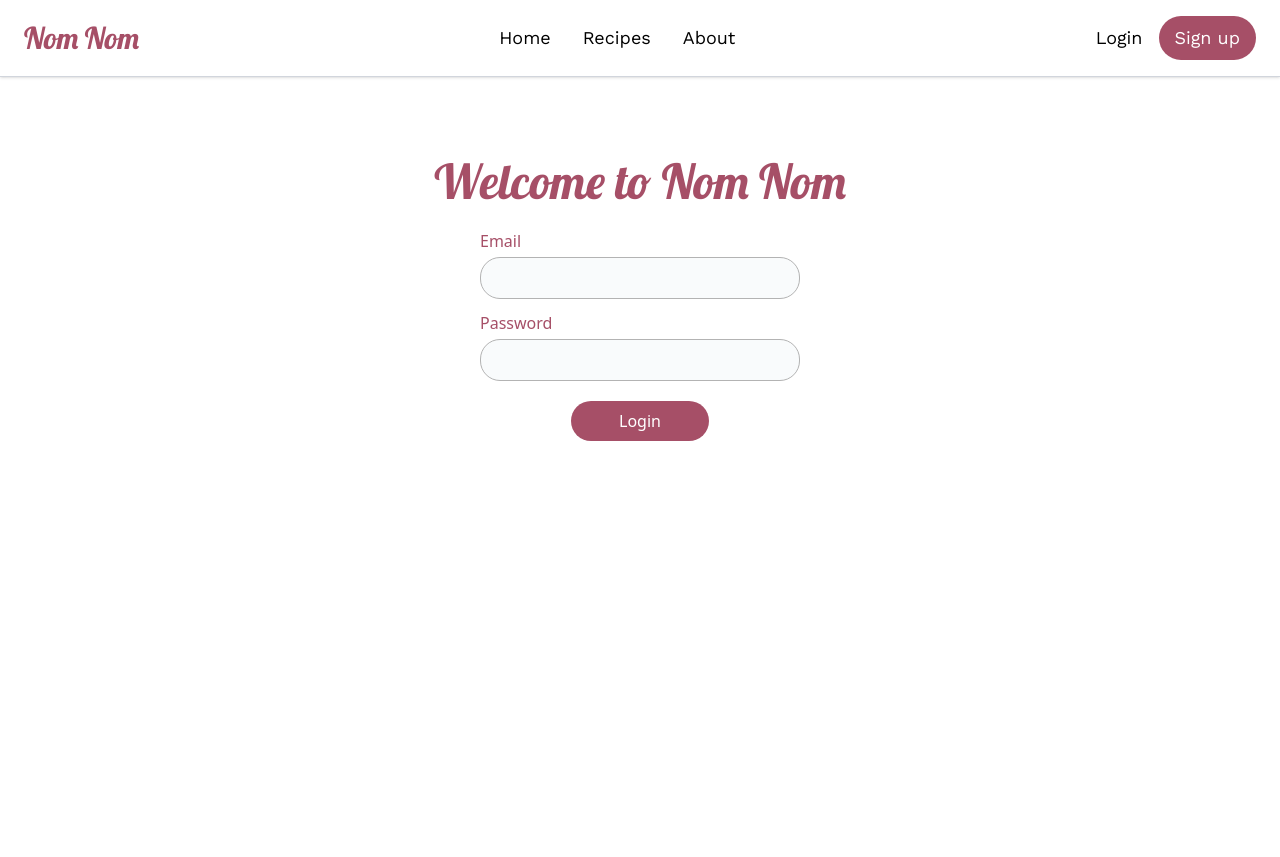
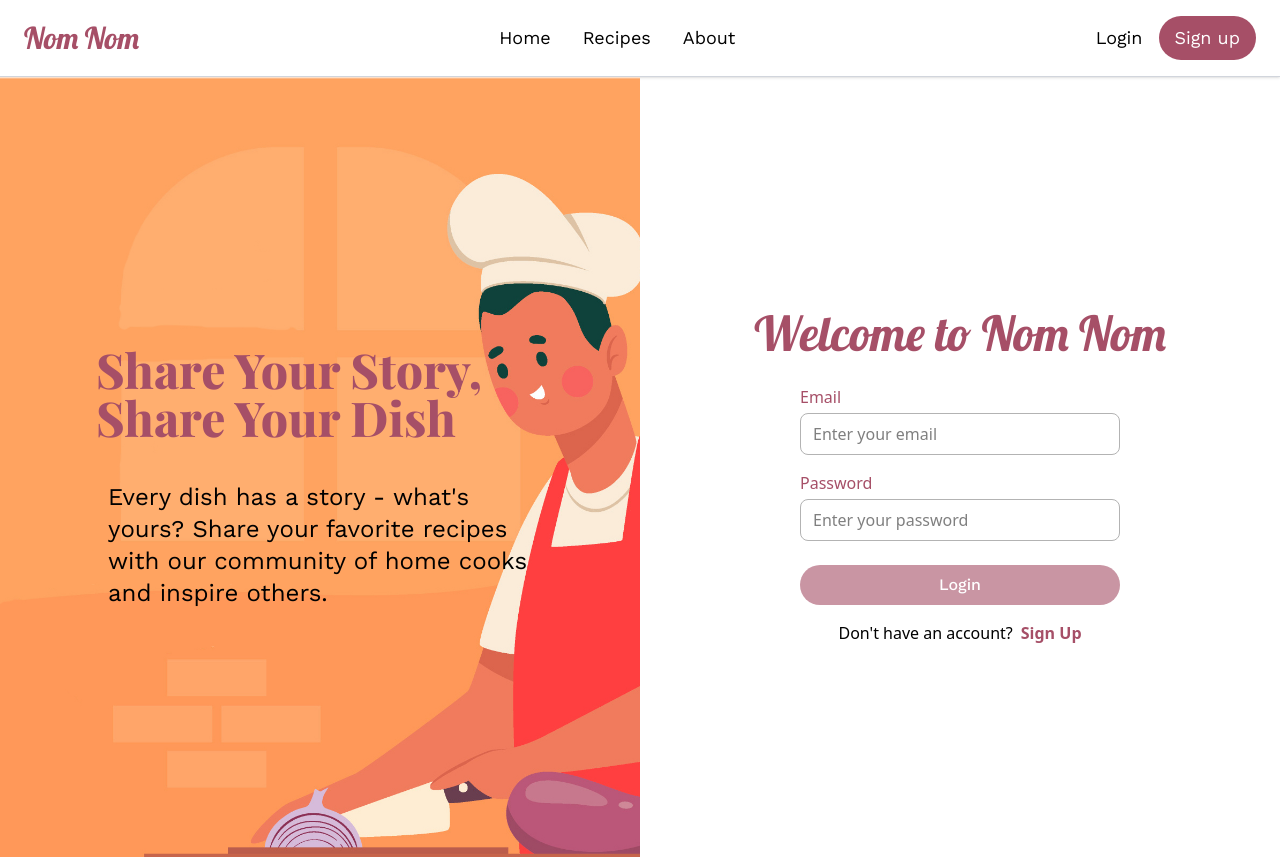
Before and after one commit to Tam-NhuBh/Food_Sharing_Frontend, a React (Vite) app: page /login in a window 1280 px wide. Shown: the top 857 px of the page. Built offline with nearby package versions, Linux system fonts and the light colour scheme; no server answers; a web font is replaced by a local one; what miragejs would draw is missing.

Commit message:
done fix ui login sign up

```diff
--- a/src/App.tsx
+++ b/src/App.tsx
@@ -29,13 +29,20 @@ function App() {
       else setUser(null);
       setUserLoading(false);
     });
-  }, [])
+  }, []);
 
   return (
-    <AuthContext value={{user: user, loading: userLoading}}>
-      <main className="min-h-screen w-full">
+    <AuthContext value={{ user: user, loading: userLoading }}>
+      {/* <main className="min-h-screen w-full">
         <Header />
         <div className="min-h-screen">
+          <Outlet />
+        </div>
+        <Footer />
+      </main> */}
+      <main className="min-h-screen flex flex-col w-full">
+        <Header />
+        <div className="flex-grow flex">
           <Outlet />
         </div>
         <Footer />
--- a/src/firebase/config.ts
+++ b/src/firebase/config.ts
@@ -14,7 +14,6 @@ const firebaseConfig = {
 
 const app = !getApps().length ? initializeApp(firebaseConfig) : getApp();
 
-// bật log debug để thấy request ra ngoài
 setLogLevel("debug");
 
 export const auth = getAuth(app);
--- a/src/pages/Login/index.tsx
+++ b/src/pages/Login/index.tsx
@@ -1,62 +1,140 @@
 import { signInWithEmailAndPassword } from "firebase/auth";
 import { useState } from "react";
-import { useLocation, useNavigate } from "react-router-dom";
+import { Link, useLocation, useNavigate } from "react-router-dom";
 import { auth } from "../../firebase/config";
-
+import Input from "../../components/Input";
+import Button from "../../components/Button";
 
 export default function Login() {
   const location = useLocation();
-  const [email, setEmail] = useState<string>(location.state ? location.state.email : "");
-  const [password, setPassword] = useState<string>(location.state ? location.state.password : "");
+  const [email, setEmail] = useState<string>(
+    location.state ? location.state.email : ""
+  );
+  const [password, setPassword] = useState<string>(
+    location.state ? location.state.password : ""
+  );
+  const [errors, setErrors] = useState<{ email?: string; password?: string }>(
+    {}
+  );
   const navigate = useNavigate();
+
+  const validate = () => {
+    const newErrors: { email?: string; password?: string } = {};
+
+    if (!email) {
+      newErrors.email = "Email is required";
+    } else if (!/\S+@\S+\.\S+/.test(email)) {
+      newErrors.email = "Please enter a valid email address";
+    }
+
+    if (!password) {
+      newErrors.password = "Password is required";
+    } else if (password.length < 6) {
+      newErrors.password = "Password must be at least 6 characters";
+    }
+
+    setErrors(newErrors);
+    return Object.keys(newErrors).length === 0;
+  };
+
   const handleClick = async (e: React.MouseEvent) => {
     e.preventDefault();
+
+    if (!validate()) return;
+
     try {
-      const credentials = await signInWithEmailAndPassword(auth, email, password);
+      const credentials = await signInWithEmailAndPassword(
+        auth,
+        email,
+        password
+      );
       console.log(credentials);
       navigate("/");
+    } catch (err: any) {
+      console.error("❌ Firebase login error:", err);
+
+      // Handle Firebase auth errors
+      if (err.code === "auth/user-not-found") {
+        setErrors({ email: "No account found with this email" });
+      } else if (err.code === "auth/wrong-password") {
+        setErrors({ password: "Incorrect password" });
+      } else if (err.code === "auth/invalid-email") {
+        setErrors({ email: "Invalid email address" });
+      } else {
+        setErrors({ email: "Login failed. Please try again." });
       }
-    catch (err) {
-      console.log(err)
     }
   };
   return (
-      <div className="flex flex-col gap-3 items-center justify-center py-20">
-        <h2 className="font-lobster text-primary text-lg sm:text-xl md:text-3xl lg:text-5xl mb-3">
+    <div className="w-full flex flex-col sm:flex-row items-center justify-center">
+      <div className="hidden sm:flex relative w-2/4 h-screen">
+        <img
+          src="/cooking2.JPG"
+          alt="Nom Nom Logo"
+          className="w-full h-full object-cover"
+        />
+        <div className="w-[70%] absolute top-1/2 left-1/2 -translate-x-1/2 -translate-y-1/2 text-black text-3xl font-bold">
+        <p className="font-extrabold font-playfair text-primary md:text-5xl text-lg">
+          Share Your Story, Share Your Dish
+        </p>
+        <p className="mt-10 font-worksans font-normal md:text-2xl text-sm px-3">
+          Every dish has a story - what's yours? Share your favorite recipes
+          with our community of home cooks and inspire others.
+        </p>
+        </div>
+      </div>
+
+      <div className="flex flex-col gap-4 items-center justify-center py-20 w-full sm:w-2/4">
+        <h2 className="font-lobster text-primary text-3xl sm:text-5xl mb-3">
           Welcome to Nom Nom
         </h2>
+
+        <div className="w-[20rem] flex flex-col gap-4">
           <label
             htmlFor="email"
-          className="flex flex-col gap-1 font-medium text-primary"
+            className="flex flex-col gap-1 font-medium text-black"
           >
-          Email
-          <input
+            <span className="text-primary">Email</span>
+            <Input
               type="email"
-            id="email"
-            className="rounded-[20px] border-[1px] border-input-border bg-input w-[20rem] px-3 py-2"
+              //label="Email"
               value={email}
               onChange={(e) => setEmail(e.target.value)}
+              error={errors.email}
+              placeholder="Enter your email"
             />
           </label>
+
           <label
             htmlFor="password"
-          className="flex flex-col gap-1 font-medium text-primary"
+            className="flex flex-col gap-1 font-medium text-black"
           >
-          Password
-          <input
+            <span className="text-primary">Password</span>
+            <Input
               type="password"
-            id="password"
-            className="rounded-[20px] border-[1px] border-input-border bg-input w-[20rem] px-3 py-2"
               value={password}
               onChange={(e) => setPassword(e.target.value)}
+              error={errors.password}
+              placeholder="Enter your password"
             />
           </label>
-        <button
+
+          <Button
             onClick={handleClick}
+            disabled={!email || !password}
             className="bg-primary text-white font-medium py-2 px-12 rounded-[20px] mt-2 cursor-pointer"
           >
             Login
-        </button>
+          </Button>
+
+          <div className="flex flex-row gap-2 items-center justify-center">
+            <p>Don't have an account?</p>
+            <Link to="/sign-up">
+              <p className="text-primary font-semibold">Sign Up</p>
+            </Link>
+          </div>
+        </div>
+      </div>
     </div>
   );
 }
--- a/src/pages/SignUp/index.tsx
+++ b/src/pages/SignUp/index.tsx
@@ -1,59 +1,128 @@
 import { useState } from "react";
 import { createUserWithEmailAndPassword } from "firebase/auth";
 import { auth } from "../../firebase/config";
-import { useNavigate } from "react-router-dom";
+import { Link, useNavigate } from "react-router-dom";
+import Input from "../../components/Input";
+import Button from "../../components/Button";
 
 export default function SignUp() {
   const [email, setEmail] = useState("");
   const [password, setPassword] = useState("");
+  const [errors, setErrors] = useState<{ email?: string; password?: string }>(
+    {}
+  );
   const navigate = useNavigate();
+
+  const validate = () => {
+    const newErrors: { email?: string; password?: string } = {};
+
+    if (!email) {
+      newErrors.email = "Email is required";
+    } else if (!/\S+@\S+\.\S+/.test(email)) {
+      newErrors.email = "Please enter a valid email address";
+    }
+
+    if (!password) {
+      newErrors.password = "Password is required";
+    } else if (password.length < 6) {
+      newErrors.password = "Password must be at least 6 characters";
+    }
+
+    setErrors(newErrors);
+    return Object.keys(newErrors).length === 0;
+  };
+
   const handleClick = async (e: React.MouseEvent) => {
     e.preventDefault();
+
+    if (!validate()) return;
+
     try {
       await createUserWithEmailAndPassword(auth, email, password);
-      navigate('/');
-    } catch (err) {
+      navigate("/");
+    } catch (err: any) {
       console.error("❌ Firebase error:", err);
+
+      // handle Firebase errors (optional mapping)
+      if (err.code === "auth/email-already-in-use") {
+        setErrors({ email: "Email is already in use" });
+      } else if (err.code === "auth/invalid-email") {
+        setErrors({ email: "Invalid email address" });
+      } else if (err.code === "auth/weak-password") {
+        setErrors({ password: "Password is too weak" });
+      }
     }
   };
 
   return (
-    <div className="flex flex-col gap-3 items-center justify-center py-20">
-      <h2 className="font-lobster text-primary text-lg sm:text-xl md:text-3xl lg:text-5xl mb-3">
+    <div className="w-full flex flex-col sm:flex-row items-center justify-center">
+      <div className="hidden sm:flex relative w-2/4 h-screen">
+        <img
+          src="/cooking2.JPG"
+          alt="Nom Nom Logo"
+          className="w-full h-full object-cover"
+        />
+        <div className="w-[70%] absolute top-1/2 left-1/2 -translate-x-1/2 -translate-y-1/2 text-black text-3xl font-bold">
+        <p className="font-extrabold font-playfair text-primary md:text-5xl text-lg">
+          Share Your Story, Share Your Dish
+        </p>
+        <p className="mt-10 font-worksans font-normal md:text-2xl text-sm px-3">
+          Every dish has a story - what's yours? Share your favorite recipes
+          with our community of home cooks and inspire others.
+        </p>
+        </div>
+      </div>
+
+      <div className="flex flex-col gap-4 items-center justify-center py-20 w-full sm:w-2/4">
+        <h2 className="font-lobster text-primary text-3xl sm:text-5xl mb-3">
           Let's join Nom Nom
         </h2>
+        <div className="w-[20rem] flex flex-col gap-4">
           <label
             htmlFor="email"
-        className="flex flex-col gap-1 font-medium text-primary"
+            className="flex flex-col gap-1 font-medium text-black"
           >
-        Email
-        <input
+            <span className="text-primary">Email</span>
+            <Input
               type="email"
-          id="email"
-          className="rounded-[20px] border-[1px] border-input-border bg-input w-[20rem] px-3 py-2"
+              //label="Email"
               value={email}
               onChange={(e) => setEmail(e.target.value)}
+              error={errors.email}
+              placeholder="Enter your email"
             />
           </label>
+
           <label
             htmlFor="password"
-        className="flex flex-col gap-1 font-medium text-primary"
+            className="flex flex-col gap-1 font-medium text-black"
           >
-        Password
-        <input
+            <span className="text-primary">Password</span>
+            <Input
               type="password"
-          id="password"
-          className="rounded-[20px] border-[1px] border-input-border bg-input w-[20rem] px-3 py-2"
               value={password}
               onChange={(e) => setPassword(e.target.value)}
+              error={errors.password}
+              placeholder="Enter your password"
             />
           </label>
-      <button
+
+          <Button
             onClick={handleClick}
-        className="bg-primary text-white font-medium py-2 px-12 rounded-[20px] mt-2 cursor-pointer"
+            className="bg-primary text-white font-medium py-2 px-12 rounded-[20px] mt-2 cursor-pointer disabled:opacity-50"
+            disabled={!email || !password}
           >
             Sign Up
-      </button>
+          </Button>
+
+          <div className="flex flex-row gap-2 items-center justify-center">
+            <p>Have an account?</p>
+            <Link to="/login">
+              <p className="text-primary font-semibold">Log In</p>
+            </Link>
+          </div>
+        </div>
+      </div>
     </div>
   );
 }
```
Also changed, not shown: src/components/common/Header/index.tsx (+32 -4 lines). Lines whose indentation alone changed are shown as unchanged.
